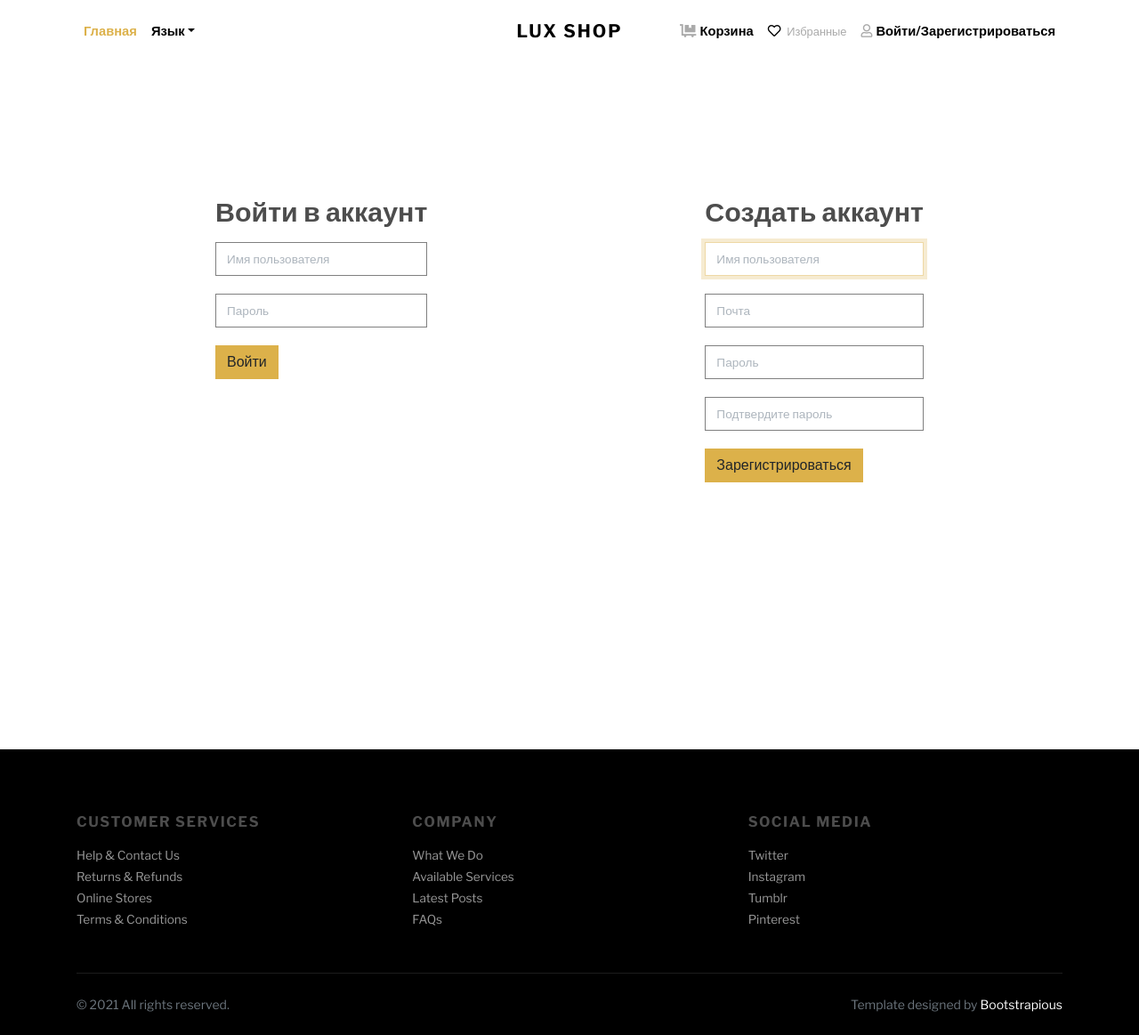
After one commit to magwindow/lux_shop, a Django app: page /login_registration/ in a window 1280 px wide. The commit adds this page. Shown: the whole page at 89% size. Run offline with Django 5.2, Linux system fonts and the light colour scheme; some libraries are stand-ins or nearby versions; some web fonts are replaced.

Commit message:
Add template login_registration.html and forms login/registration

```diff
--- a/shop/forms.py
+++ b/shop/forms.py
@@ -0,0 +1,28 @@
+from django import forms
+from django.contrib.auth.forms import AuthenticationForm, UserCreationForm
+
+from .models import *
+
+
+class LoginForm(AuthenticationForm):
+    """Аутентификация пользователя"""
+    username = forms.CharField(widget=forms.TextInput(attrs={'class': 'form-control',
+                                                             'placeholder': 'Имя пользователя'}))
+    password = forms.CharField(widget=forms.PasswordInput(attrs={'class': 'form-control',
+                                                                 'placeholder': 'Пароль'}))
+
+
+class RegistrationForm(UserCreationForm):
+    """Регистрация пользователя"""
+    password1 = forms.CharField(widget=forms.PasswordInput(attrs={'class': 'form-control',
+                                                                  'placeholder': 'Пароль'}))
+    password2 = forms.CharField(widget=forms.PasswordInput(attrs={'class': 'form-control',
+                                                                  'placeholder': 'Подтвердите пароль'}))
+
+    class Meta:
+        model = User
+        fields = ('username', 'email')
+        widgets = {
+            'username': forms.TextInput(attrs={'class': 'form-control', 'placeholder': 'Имя пользователя'}),
+            'email': forms.EmailInput(attrs={'class': 'form-control', 'placeholder': 'Почта'})
+        }
--- /dev/null
+++ b/shop/templates/shop/login_registration.html
@@ -0,0 +1,35 @@
+{% extends 'base.html' %}
+
+{% block title %}
+{{ title }}
+{% endblock title %}
+
+
+{% block main %}
+<main>
+    <div><div style="margin-top: 150px;"></div></div>
+    <div class="container d-flex justify-content-around">
+        <div class="login">
+            <h2 class="form-title">Войти в аккаунт</h2>
+            <form action="" class="login-form" method="post" enctype="multipart/form-data">
+                {% csrf_token %}
+                <div class="form-group">{{ login_form.username }}</div>
+                <div class="form-group">{{ login_form.password }}</div>
+                <button class="btn btn-primary" type="submit">Войти</button>
+            </form>
+        </div>
+        <div class="registration">
+            <h2 class="form-title">Создать аккаунт</h2>
+            <form action="" class="registration-form" method="post" enctype="multipart/form-data">
+                {% csrf_token %}
+                <div class="form-group">{{ registration_form.username }}</div>
+                <div class="form-group">{{ registration_form.email }}</div>
+                <div class="form-group">{{ registration_form.password1 }}</div>
+                <div class="form-group">{{ registration_form.password2 }}</div>
+                <button class="btn btn-primary" type="submit">Зарегистрироваться</button>
+            </form>
+        </div>
+    </div>
+    <div><div style="margin-top: 300px;"></div></div>
+</main>
+{% endblock main %}
--- a/shop/urls.py
+++ b/shop/urls.py
@@ -7,4 +7,5 @@ urlpatterns = [
     path('', Index.as_view(), name='index'),
     path('category/<slug:slug>/', SubCategories.as_view(), name='category_detail'),
     path('product/<slug:slug>/', ProductPage.as_view(), name='product_page'),
+    path('login_registration/', login_registration, name='login_registration'),
 ]
--- a/shop/views.py
+++ b/shop/views.py
@@ -2,6 +2,7 @@ from django.shortcuts import render, redirect
 from django.views.generic import ListView, DetailView
 
 from .models import Category, Product
+from .forms import LoginForm, RegistrationForm
 
 
 class Index(ListView):
@@ -69,3 +70,12 @@ class ProductPage(DetailView):
         context['title'] = product.title
         context['products'] = products
         return context
+
+
+def login_registration(request):
+    context = {
+        'title': 'Войти/Зарегистрироваться',
+        'login_form': LoginForm,
+        'registration_form': RegistrationForm
+    }
+    return render(request, 'shop/login_registration.html', context)
--- a/templates/components/_navbar.html
+++ b/templates/components/_navbar.html
@@ -29,7 +29,7 @@
                             class="far fa-heart me-1"></i><small class="text-gray fw-normal">
                         Избранные
                     </small></a></li>
-                    <li class="nav-item"><a class="nav-link" href="/ru/login_registration/"> <i
+                    <li class="nav-item"><a class="nav-link" href="{% url 'login_registration' %}"> <i
                             class="fas fa-user me-1 text-gray fw-normal"></i>Войти/Зарегистрироваться</a></li>
                 </ul>
             </div>
```
